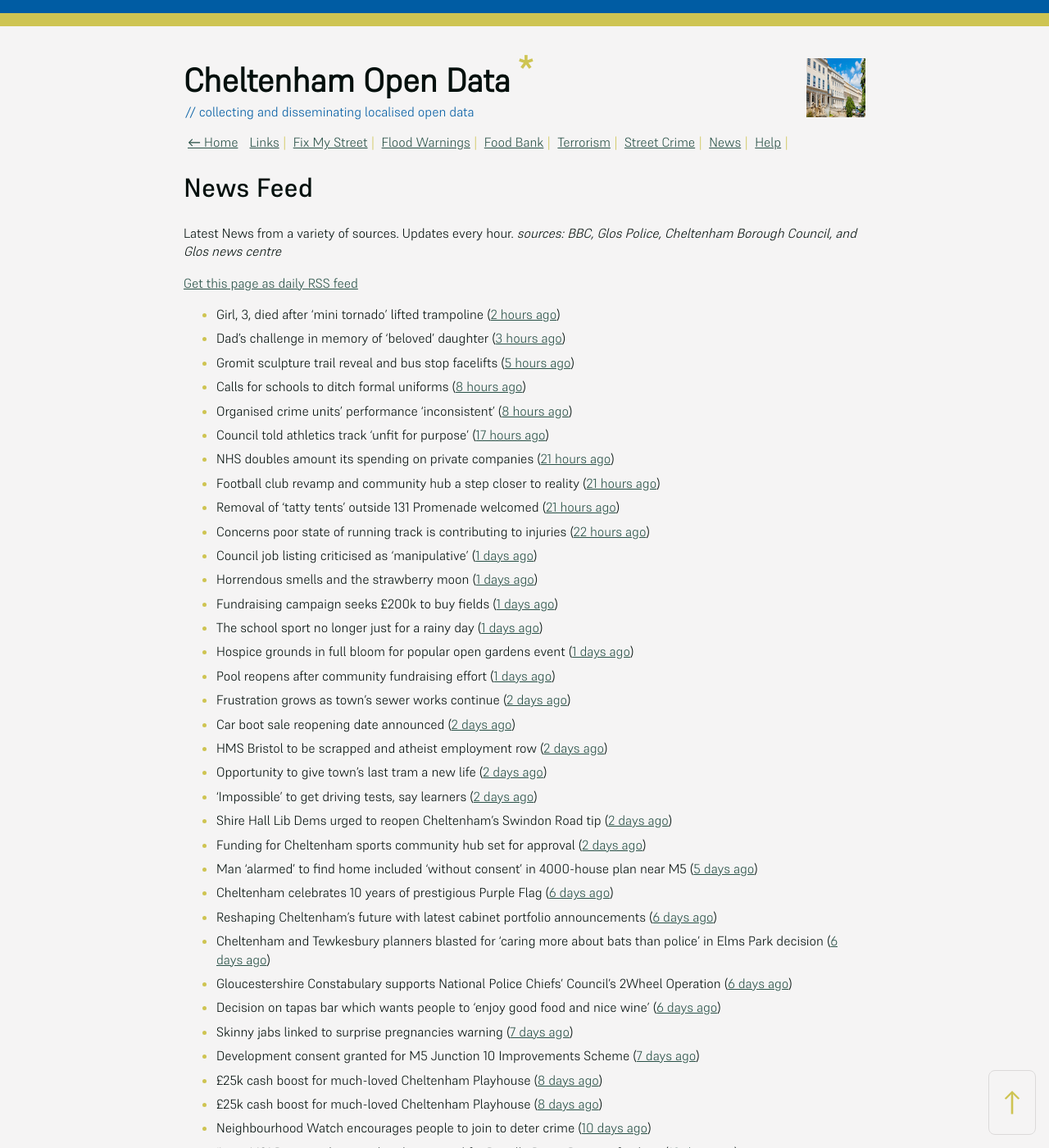
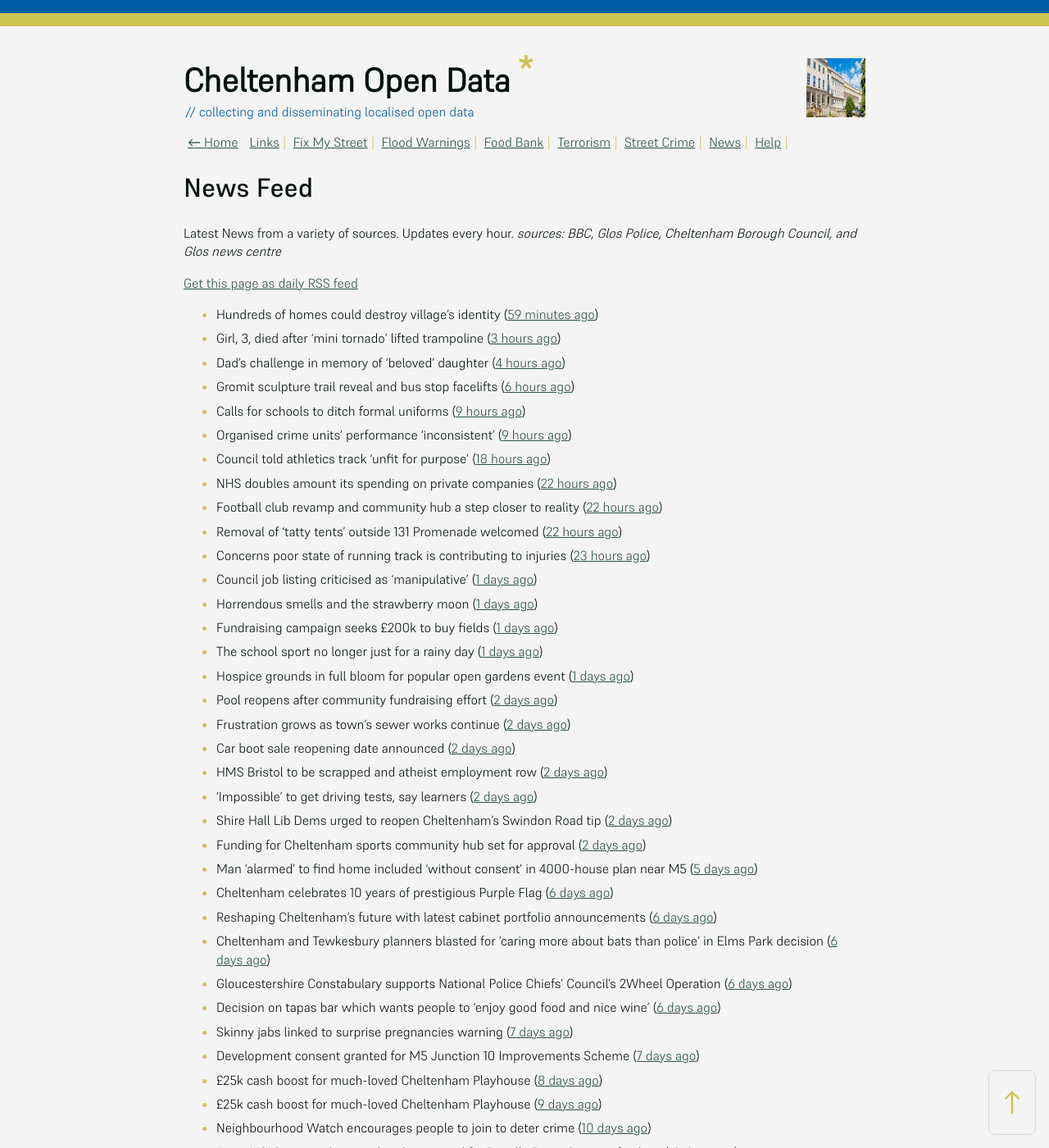
Before and after one commit to mat-0/cheltenham-open-data, a Jekyll site: the page built from _pages/news.md, in a window 1280 px wide and 1400 px high. Shown: the whole window at 82% size. Built offline with Jekyll 4.4.1, drawn with Linux system fonts in a browser that asks for light colours; some of the changed text lies outside the part shown.

Commit message:
Updated 2025-06-12 14:57:45

```diff
--- a/_pages/news.md
+++ b/_pages/news.md
@@ -12,26 +12,26 @@ _sources: BBC, Glos Police, Cheltenham Borough Council, and Glos news centre_
 [Get this page as daily RSS feed](/daily.rss)
 
 <!-- news_marker starts -->
-- Girl, 3, died after 'mini tornado' lifted trampoline ([2 hours ago](https://www.bbc.com/news/articles/cx2j9p12m52o))
-- Dad's challenge in memory of 'beloved' daughter ([3 hours ago](https://www.bbc.com/news/articles/c3e5qzklpzpo))
-- Gromit sculpture trail reveal and bus stop facelifts ([5 hours ago](https://www.bbc.com/news/articles/c706p9w35xeo))
-- Calls for schools to ditch formal uniforms ([8 hours ago](https://www.bbc.com/news/articles/c79eg0w59y8o))
-- Organised crime units' performance 'inconsistent' ([8 hours ago](https://www.bbc.com/news/articles/c8rezd6j42vo))
-- Council told athletics track 'unfit for purpose' ([17 hours ago](https://www.bbc.com/news/articles/cvg76n7dxn9o))
-- NHS doubles amount its spending on private companies ([21 hours ago](https://www.bbc.com/news/articles/cy0jzvxwr4xo))
-- Football club revamp and community hub a step closer to reality ([21 hours ago](https://gloucesternewscentre.co.uk/football-club-revamp-and-community-hub-a-step-closer-to-reality/))
-- Removal of ‘tatty tents’ outside 131 Promenade welcomed ([21 hours ago](https://gloucesternewscentre.co.uk/removal-of-tatty-tents-outside-131-promenade-welcomed/))
-- Concerns poor state of running track is contributing to injuries ([22 hours ago](https://gloucesternewscentre.co.uk/concerns-poor-state-of-running-track-is-contributing-to-injuries/))
+- Hundreds of homes could destroy village's identity ([59 minutes ago](https://www.bbc.com/news/articles/cdj9vnpx82po))
+- Girl, 3, died after 'mini tornado' lifted trampoline ([3 hours ago](https://www.bbc.com/news/articles/cx2j9p12m52o))
+- Dad's challenge in memory of 'beloved' daughter ([4 hours ago](https://www.bbc.com/news/articles/c3e5qzklpzpo))
+- Gromit sculpture trail reveal and bus stop facelifts ([6 hours ago](https://www.bbc.com/news/articles/c706p9w35xeo))
+- Calls for schools to ditch formal uniforms ([9 hours ago](https://www.bbc.com/news/articles/c79eg0w59y8o))
+- Organised crime units' performance 'inconsistent' ([9 hours ago](https://www.bbc.com/news/articles/c8rezd6j42vo))
+- Council told athletics track 'unfit for purpose' ([18 hours ago](https://www.bbc.com/news/articles/cvg76n7dxn9o))
+- NHS doubles amount its spending on private companies ([22 hours ago](https://www.bbc.com/news/articles/cy0jzvxwr4xo))
+- Football club revamp and community hub a step closer to reality ([22 hours ago](https://gloucesternewscentre.co.uk/football-club-revamp-and-community-hub-a-step-closer-to-reality/))
+- Removal of ‘tatty tents’ outside 131 Promenade welcomed ([22 hours ago](https://gloucesternewscentre.co.uk/removal-of-tatty-tents-outside-131-promenade-welcomed/))
+- Concerns poor state of running track is contributing to injuries ([23 hours ago](https://gloucesternewscentre.co.uk/concerns-poor-state-of-running-track-is-contributing-to-injuries/))
 - Council job listing criticised as 'manipulative' ([1 days ago](https://www.bbc.com/news/articles/c74qk45gxygo))
 - Horrendous smells and the strawberry moon ([1 days ago](https://www.bbc.com/news/articles/c2lk8l1ypxko))
 - Fundraising campaign seeks £200k to buy fields ([1 days ago](https://www.bbc.com/news/articles/c365lx9x187o))
 - The school sport no longer just for a rainy day ([1 days ago](https://www.bbc.com/news/articles/clygej1emezo))
 - Hospice grounds in full bloom for popular open gardens event ([1 days ago](https://gloucesternewscentre.co.uk/hospice-grounds-in-full-bloom-for-popular-open-gardens-event/))
-- Pool reopens after community fundraising effort ([1 days ago](https://www.bbc.com/news/articles/cg5vl5zvp69o))
+- Pool reopens after community fundraising effort ([2 days ago](https://www.bbc.com/news/articles/cg5vl5zvp69o))
 - Frustration grows as town's sewer works continue ([2 days ago](https://www.bbc.com/news/articles/c5yq58qpgd7o))
 - Car boot sale reopening date announced ([2 days ago](https://www.bbc.com/news/articles/c3v54dgvq6go))
 - HMS Bristol to be scrapped and atheist employment row ([2 days ago](https://www.bbc.com/news/articles/c93lv9zr5ppo))
-- Opportunity to give town's last tram a new life ([2 days ago](https://www.bbc.com/news/articles/c80km7j1131o))
 - 'Impossible' to get driving tests, say learners ([2 days ago](https://www.bbc.com/news/articles/c8jgndjnlmvo))
 - Shire Hall Lib Dems urged to reopen Cheltenham’s Swindon Road tip ([2 days ago](https://gloucesternewscentre.co.uk/shire-hall-lib-dems-urged-to-reopen-cheltenhams-swindon-road-tip/))
 - Funding for Cheltenham sports community hub set for approval ([2 days ago](https://gloucesternewscentre.co.uk/funding-for-cheltenham-sports-community-hub-set-for-approval/))
@@ -44,7 +44,7 @@ _sources: BBC, Glos Police, Cheltenham Borough Council, and Glos news centre_
 - Skinny jabs linked to surprise pregnancies warning ([7 days ago](https://www.bbc.co.uk/sounds/play/p0lgh4cd))
 - Development consent granted for M5 Junction 10 Improvements Scheme ([7 days ago](https://gloucesternewscentre.co.uk/development-consent-granted-for-m5-junction-10-improvements-scheme/))
 - £25k cash boost for much-loved Cheltenham Playhouse ([8 days ago](https://gloucesternewscentre.co.uk/25k-cash-boost-for-much-loved-cheltenham-playhouse/))
-- £25k cash boost for much-loved Cheltenham Playhouse ([8 days ago](https://www.cheltenham.gov.uk/news/article/3017/25k_cash_boost_for_much-loved_cheltenham_playhouse))
+- £25k cash boost for much-loved Cheltenham Playhouse ([9 days ago](https://www.cheltenham.gov.uk/news/article/3017/25k_cash_boost_for_much-loved_cheltenham_playhouse))
 - Neighbourhood Watch encourages people to join to deter crime ([10 days ago](https://gloucesternewscentre.co.uk/neighbourhood-watch-encourages-people-to-join-to-deter-crime/))
 - ‘Ironic’ 131 Promenade precedent being used for Pittville Pump Room cafe plans ([10 days ago](https://gloucesternewscentre.co.uk/ironic-131-promenade-precedent-being-used-for-pittville-pump-room-cafe-plans/))
 - Airport chief rejects claims ‘flight schools are being pushed away and business is being run down for housing’ ([10 days ago](https://gloucesternewscentre.co.uk/airport-chief-rejects-claims-flight-schools-are-being-pushed-away-and-business-is-being-run-down-for-housing/))
@@ -60,7 +60,7 @@ _sources: BBC, Glos Police, Cheltenham Borough Council, and Glos news centre_
 - ‘Abominating’ school building approved despite fears it will ‘loom over’ homes ([19 days ago](https://gloucesternewscentre.co.uk/abominating-school-building-approved-despite-fears-it-will-loom-over-homes/))
 - Man who spat in face of officer who helped rescue him from fire is jailed ([19 days ago](https://gloucesternewscentre.co.uk/man-who-spat-in-face-of-officer-who-helped-rescue-him-from-fire-is-jailed/))
 - Luxury spa hotel could be the future for iconic Municipal Offices as preferred bidder is selected ([21 days ago](https://www.cheltenham.gov.uk/news/article/3014/luxury_spa_hotel_could_be_the_future_for_iconic_municipal_offices_as_preferred_bidder_is_selected))
-- Spring bank holiday waste and recycling collections ([22 days ago](https://www.cheltenham.gov.uk/news/article/3013/spring_bank_holiday_waste_and_recycling_collections))
+- Spring bank holiday waste and recycling collections ([23 days ago](https://www.cheltenham.gov.uk/news/article/3013/spring_bank_holiday_waste_and_recycling_collections))
 - HBD unveils phase two plans for Golden Valley at Cyber UK ([28 days ago](https://www.cheltenham.gov.uk/news/article/3012/hbd_unveils_phase_two_plans_for_golden_valley_at_cyber_uk))
 - Golden Valley social value promise will deliver real value to communities ([28 days ago](https://www.cheltenham.gov.uk/news/article/3011/golden_valley_social_value_promise_will_deliver_real_value_to_communities))
 - Upcoming grant and further support to help local business cut their carbon emissions ([29 days ago](https://www.cheltenham.gov.uk/news/article/3010/upcoming_grant_and_further_support_to_help_local_business_cut_their_carbon_emissions))
```
Also changed, not shown: _data/flood.json (+5 -27 lines), _pages/fix-my-street.md (+4 -4 lines), index.md (+5 -5 lines).
